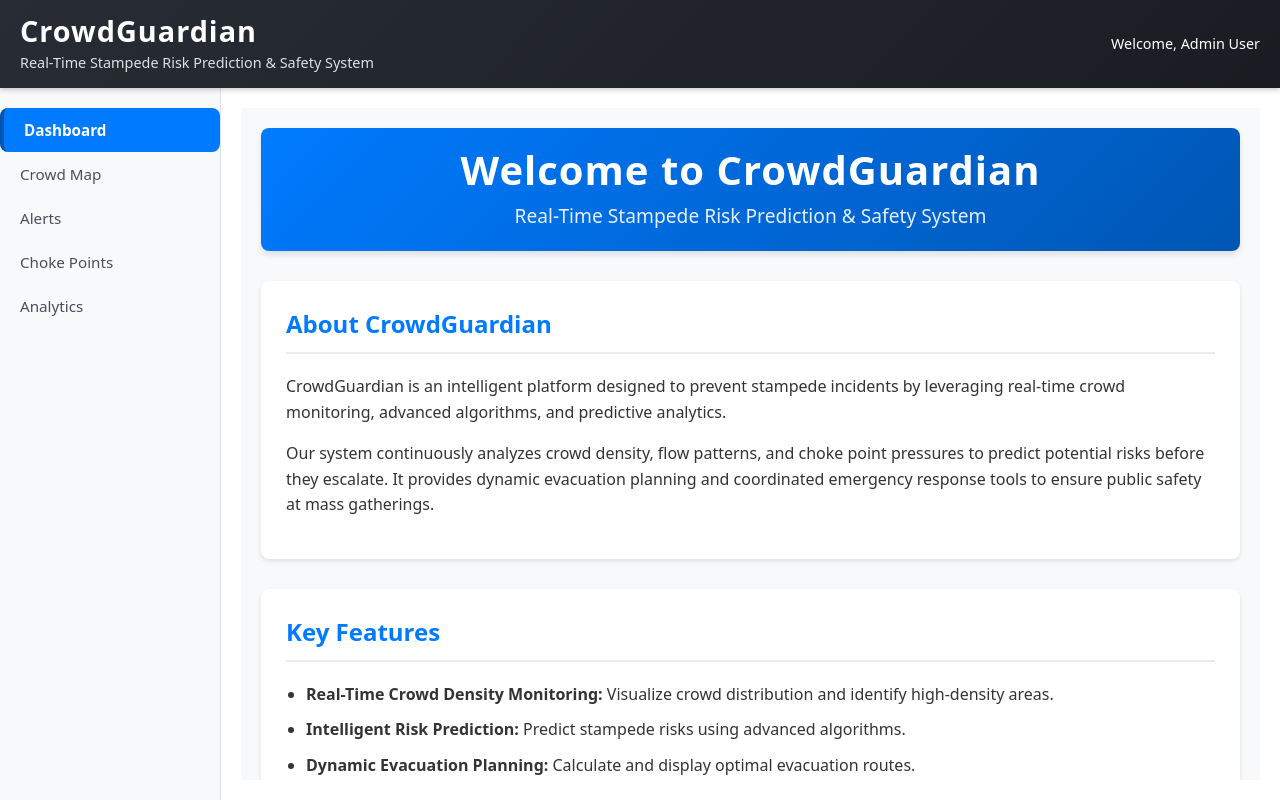
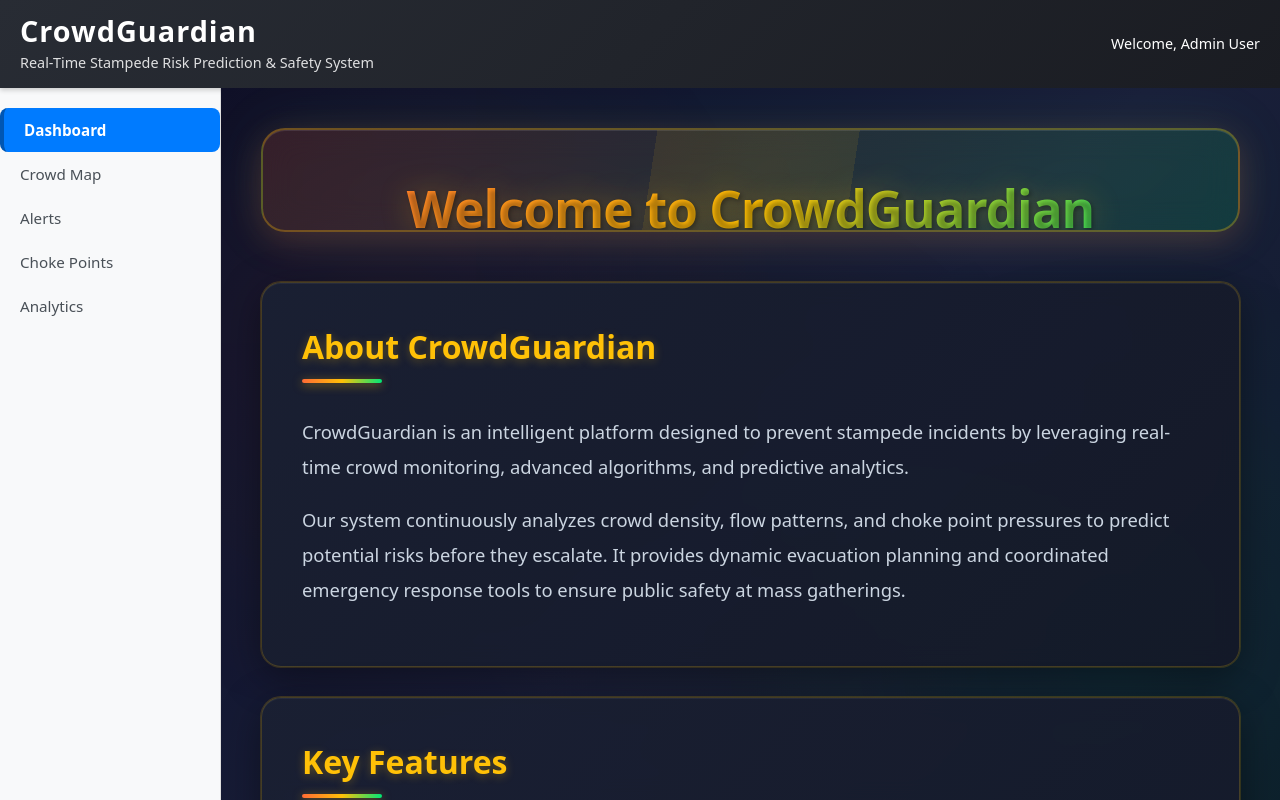
Before and after one commit to SwayamKohli/CrowdGuardian, a React (Vite) app in the folder frontend/: page / in a window 1280 px wide. Built offline with nearby package versions, Linux system fonts and the light colour scheme.

Commit message:
Feat(UI/Theme): Apply dark emergency theme, safety signal colors, and high contrast styling to the MainContent layout.

```diff
--- a/frontend/src/components/layout/MainContent.css
+++ b/frontend/src/components/layout/MainContent.css
@@ -1,88 +1,383 @@
-/* Existing styles for other components */
+/* Main Content Container */
 .app-main-content {
   flex: 1;
-  padding: 20px;
+  padding: 0;
   overflow-y: auto;
-  background-color: #ffffff;
+  background: linear-gradient(135deg, #0f172a 0%, #1e293b 100%);
   display: flex;
   flex-direction: column;
+  min-height: 100vh;
 }
 
-/* --- New Styles for Dashboard View --- */
+/* Dashboard Container */
 .dashboard-container {
   flex: 1;
   display: flex;
   flex-direction: column;
   justify-content: flex-start;
   align-items: stretch;
-  padding: 20px;
-  background-color: #f8f9fa;
-  color: #333;
+  padding: 40px;
+  background: linear-gradient(135deg, #0a0e27 0%, #1a1f3a 50%, #0d1b2a 100%);
+  color: #fff;
   overflow-y: auto;
+  position: relative;
 }
 
+/* Animated background pattern - crowd safety theme */
+.dashboard-container::before {
+  content: '';
+  position: absolute;
+  top: 0;
+  left: 0;
+  right: 0;
+  bottom: 0;
+  background-image:
+    radial-gradient(circle at 15% 30%, rgba(255, 107, 53, 0.08) 0%, transparent 40%),
+    radial-gradient(circle at 85% 70%, rgba(0, 230, 118, 0.08) 0%, transparent 40%),
+    radial-gradient(circle at 50% 50%, rgba(255, 193, 7, 0.05) 0%, transparent 50%);
+  pointer-events: none;
+  z-index: 0;
+  animation: pulse 8s ease-in-out infinite;
+}
+
+@keyframes pulse {
+  0%, 100% { opacity: 1; }
+  50% { opacity: 0.7; }
+}
+
+.dashboard-container > * {
+  position: relative;
+  z-index: 1;
+}
+
+/* Dashboard Header - Alert/Safety Theme */
 .dashboard-header {
   text-align: center;
-  margin-bottom: 30px;
-  padding: 20px;
-  background: linear-gradient(135deg, #007bff, #0056b3);
+  margin-bottom: 50px;
+  padding: 50px 40px;
+  background: linear-gradient(135deg, rgba(255, 107, 53, 0.15) 0%, rgba(0, 230, 118, 0.15) 100%);
+  backdrop-filter: blur(16px);
+  border: 2px solid rgba(255, 193, 7, 0.3);
   color: white;
-  border-radius: 8px;
-  box-shadow: 0 4px 6px rgba(0,0,0,0.1);
+  border-radius: 24px;
+  box-shadow:
+    0 8px 32px rgba(255, 107, 53, 0.2),
+    0 0 60px rgba(0, 230, 118, 0.1),
+    inset 0 1px 0 rgba(255, 255, 255, 0.1);
+  animation: fadeInDown 0.8s ease-out;
+  position: relative;
+  overflow: hidden;
+}
+
+.dashboard-header::before {
+  content: '';
+  position: absolute;
+  top: -50%;
+  left: -50%;
+  width: 200%;
+  height: 200%;
+  background: radial-gradient(circle, rgba(255, 193, 7, 0.1) 0%, transparent 70%);
+  animation: rotate 20s linear infinite;
+}
+
+@keyframes rotate {
+  from { transform: rotate(0deg); }
+  to { transform: rotate(360deg); }
+}
+
+@keyframes fadeInDown {
+  from {
+    opacity: 0;
+    transform: translateY(-30px);
+  }
+  to {
+    opacity: 1;
+    transform: translateY(0);
+  }
 }
 
 .dashboard-header h1 {
-  margin: 0 0 10px 0;
-  font-size: 2.5em;
-  letter-spacing: 1px;
+  margin: 0 0 15px 0;
+  font-size: 3.2em;
+  font-weight: 800;
+  letter-spacing: -1px;
+  text-shadow:
+    2px 2px 4px rgba(0, 0, 0, 0.3),
+    0 0 30px rgba(255, 193, 7, 0.3);
+  background: linear-gradient(135deg, #ff6b35, #ffc107, #00e676);
+  -webkit-background-clip: text;
+  -webkit-text-fill-color: transparent;
+  background-clip: text;
+  position: relative;
 }
 
-.dashboard-header p {
+.dashboard-subtitle {
   margin: 0;
-  font-size: 1.2em;
-  opacity: 0.9;
+  font-size: 1.3em;
+  font-weight: 400;
+  color: #ffc107;
+  letter-spacing: 1px;
+  text-shadow: 0 2px 4px rgba(0, 0, 0, 0.3);
+  position: relative;
 }
 
+/* Dashboard Content */
 .dashboard-content {
-  display: flex;
-  flex-direction: column;
+  display: grid;
+  grid-template-columns: 1fr;
   gap: 30px;
-  max-width: 1200px;
+  max-width: 1400px;
   margin: 0 auto;
   width: 100%;
+  animation: fadeInUp 0.8s ease-out 0.2s backwards;
 }
 
+@keyframes fadeInUp {
+  from {
+    opacity: 0;
+    transform: translateY(30px);
+  }
+  to {
+    opacity: 1;
+    transform: translateY(0);
+  }
+}
+
+/* Content Cards - Safety Theme */
 .dashboard-intro,
 .dashboard-features,
 .dashboard-call-to-action {
-  background-color: white;
-  padding: 25px;
-  border-radius: 8px;
-  box-shadow: 0 2px 4px rgba(0,0,0,0.1);
+  background: linear-gradient(135deg, rgba(26, 32, 51, 0.95) 0%, rgba(20, 25, 40, 0.95) 100%);
+  backdrop-filter: blur(10px);
+  padding: 40px;
+  border-radius: 20px;
+  box-shadow:
+    0 10px 40px rgba(0, 0, 0, 0.4),
+    0 0 0 1px rgba(255, 193, 7, 0.2),
+    inset 0 1px 0 rgba(255, 255, 255, 0.05);
+  border: 1px solid rgba(255, 193, 7, 0.2);
+  transition: all 0.4s cubic-bezier(0.4, 0, 0.2, 1);
+  color: #e2e8f0;
+  position: relative;
+  overflow: hidden;
 }
 
+.dashboard-intro::before,
+.dashboard-features::before,
+.dashboard-call-to-action::before {
+  content: '';
+  position: absolute;
+  top: 0;
+  left: -100%;
+  width: 100%;
+  height: 100%;
+  background: linear-gradient(90deg, transparent, rgba(255, 193, 7, 0.1), transparent);
+  transition: left 0.6s ease;
+}
+
+.dashboard-intro:hover::before,
+.dashboard-features:hover::before,
+.dashboard-call-to-action:hover::before {
+  left: 100%;
+}
+
+.dashboard-intro:hover,
+.dashboard-features:hover,
+.dashboard-call-to-action:hover {
+  transform: translateY(-8px);
+  box-shadow:
+    0 20px 60px rgba(255, 107, 53, 0.3),
+    0 0 0 1px rgba(255, 193, 7, 0.4),
+    inset 0 1px 0 rgba(255, 255, 255, 0.1);
+  border-color: rgba(255, 193, 7, 0.5);
+}
+
+/* Section Headers - Emergency Alert Style */
 .dashboard-intro h2,
 .dashboard-features h2,
 .dashboard-call-to-action h2 {
-  color: #007bff;
+  color: #ffc107;
   margin-top: 0;
-  border-bottom: 2px solid #e9ecef;
-  padding-bottom: 10px;
+  margin-bottom: 25px;
+  font-size: 2em;
+  font-weight: 700;
+  border-bottom: none;
+  padding-bottom: 0;
+  position: relative;
+  display: inline-block;
+  text-shadow: 0 2px 10px rgba(255, 193, 7, 0.3);
 }
 
+.dashboard-intro h2::after,
+.dashboard-features h2::after,
+.dashboard-call-to-action h2::after {
+  content: '';
+  position: absolute;
+  bottom: -12px;
+  left: 0;
+  width: 80px;
+  height: 4px;
+  background: linear-gradient(90deg, #ff6b35, #ffc107, #00e676);
+  border-radius: 2px;
+  box-shadow: 0 2px 10px rgba(255, 193, 7, 0.5);
+}
+
+/* Text Content */
 .dashboard-intro p,
+.dashboard-call-to-action p {
+  font-size: 1.15em;
+  line-height: 1.9;
+  color: #cbd5e1;
+  margin-bottom: 18px;
+}
+
+/* Feature List - Enhanced visibility */
 .dashboard-features ul,
 .dashboard-call-to-action ul {
-  font-size: 1em;
-  line-height: 1.6;
-}
-
-.dashboard-features ul,
-.dashboard-call-to-action ul {
-  padding-left: 20px;
+  padding-left: 0;
+  list-style: none;
+  margin-top: 25px;
 }
 
 .dashboard-features li,
 .dashboard-call-to-action li {
-  margin-bottom: 10px;
+  margin-bottom: 20px;
+  padding: 15px 20px 15px 50px;
+  position: relative;
+  font-size: 1.05em;
+  line-height: 1.7;
+  color: #e2e8f0;
+  transition: all 0.3s ease;
+  background: rgba(255, 193, 7, 0.03);
+  border-radius: 10px;
+  border-left: 3px solid transparent;
 }
+
+.dashboard-features li:hover,
+.dashboard-call-to-action li:hover {
+  background: rgba(255, 193, 7, 0.1);
+  border-left-color: #ffc107;
+  padding-left: 55px;
+  color: #ffc107;
+  box-shadow: 0 4px 12px rgba(255, 193, 7, 0.2);
+}
+
+.dashboard-features li::before,
+.dashboard-call-to-action li::before {
+  content: '⚡';
+  position: absolute;
+  left: 18px;
+  top: 50%;
+  transform: translateY(-50%);
+  color: #ffc107;
+  font-size: 1.4em;
+  transition: all 0.3s ease;
+  filter: drop-shadow(0 0 8px rgba(255, 193, 7, 0.6));
+}
+
+.dashboard-features li:hover::before,
+.dashboard-call-to-action li:hover::before {
+  transform: translateY(-50%) scale(1.2) rotate(12deg);
+  filter: drop-shadow(0 0 12px rgba(255, 193, 7, 0.8));
+}
+
+.dashboard-features li strong {
+  color: #ffc107;
+  font-weight: 600;
+  text-shadow: 0 0 10px rgba(255, 193, 7, 0.3);
+}
+
+/* Call to Action Section - High Visibility */
+.dashboard-call-to-action {
+  background: linear-gradient(135deg, rgba(255, 107, 53, 0.15) 0%, rgba(0, 230, 118, 0.15) 100%);
+  border: 2px solid rgba(255, 193, 7, 0.4);
+  box-shadow:
+    0 10px 40px rgba(255, 193, 7, 0.2),
+    inset 0 1px 0 rgba(255, 255, 255, 0.1);
+}
+
+.dashboard-call-to-action h2 {
+  color: #00e676;
+  text-shadow: 0 2px 10px rgba(0, 230, 118, 0.4);
+}
+
+.dashboard-call-to-action h2::after {
+  background: linear-gradient(90deg, #00e676, #ffc107, #ff6b35);
+}
+
+.dashboard-call-to-action p {
+  color: #f1f5f9;
+  font-weight: 500;
+}
+
+.dashboard-call-to-action li {
+  color: #f1f5f9;
+  font-weight: 500;
+}
+
+.dashboard-call-to-action li::before {
+  content: '▶';
+  color: #00e676;
+  filter: drop-shadow(0 0 8px rgba(0, 230, 118, 0.6));
+}
+
+.dashboard-call-to-action li:hover {
+  color: #00e676;
+}
+
+/* Responsive Design */
+@media (max-width: 768px) {
+  .dashboard-container {
+    padding: 20px;
+  }
+
+  .dashboard-header {
+    padding: 35px 25px;
+    margin-bottom: 30px;
+  }
+
+  .dashboard-header h1 {
+    font-size: 2.2em;
+  }
+
+  .dashboard-subtitle {
+    font-size: 1.1em;
+  }
+
+  .dashboard-content {
+    gap: 20px;
+  }
+
+  .dashboard-intro,
+  .dashboard-features,
+  .dashboard-call-to-action {
+    padding: 30px 25px;
+  }
+
+  .dashboard-intro h2,
+  .dashboard-features h2,
+  .dashboard-call-to-action h2 {
+    font-size: 1.6em;
+  }
+}
+
+/* Smooth Scrollbar - Safety Theme */
+.app-main-content::-webkit-scrollbar {
+  width: 12px;
+}
+
+.app-main-content::-webkit-scrollbar-track {
+  background: #0f172a;
+  border-left: 1px solid rgba(255, 193, 7, 0.1);
+}
+
+.app-main-content::-webkit-scrollbar-thumb {
+  background: linear-gradient(180deg, #ff6b35, #ffc107, #00e676);
+  border-radius: 6px;
+  box-shadow: 0 0 10px rgba(255, 193, 7, 0.5);
+}
+
+.app-main-content::-webkit-scrollbar-thumb:hover {
+  background: linear-gradient(180deg, #ff8555, #ffd54f, #69f0ae);
+  box-shadow: 0 0 15px rgba(255, 193, 7, 0.7);
+}
```
